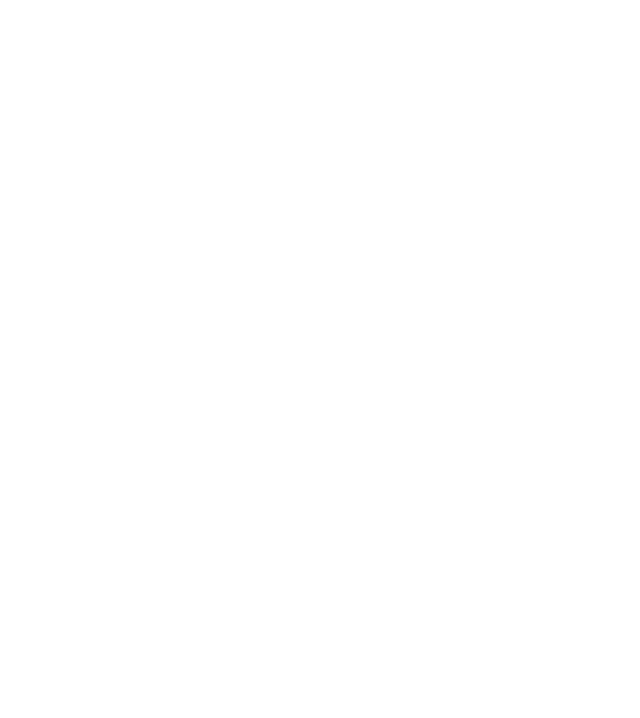
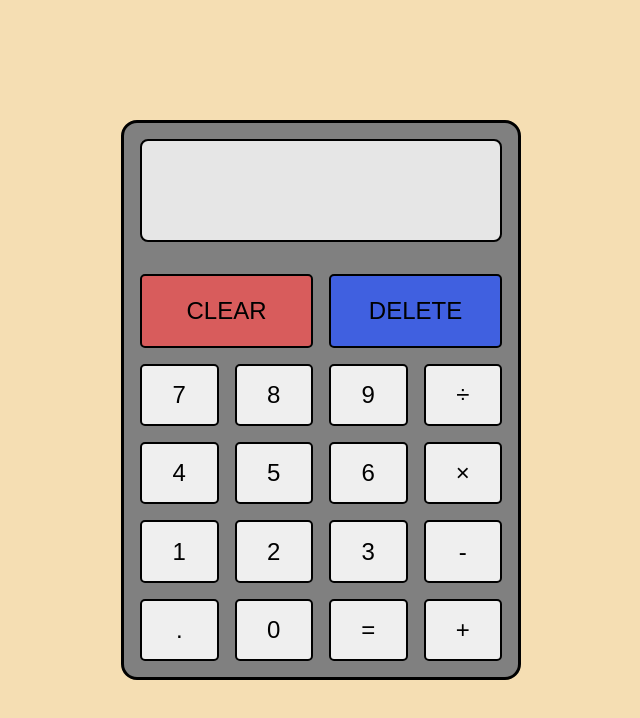
Before and after one commit to JosephCass/calculator, a plain HTML site: page index.html in a window 1280 px wide. Shown: the whole page, without its empty margins (319-959 px from the left). Drawn offline with Linux system fonts and the light colour scheme.

Commit message:
Created the UI for the Calculator

```diff
--- a/index.html
+++ b/index.html
@@ -8,5 +8,33 @@
     <link rel="stylesheet" href="styles.css" />
     <script src="app.js" defer></script>
   </head>
-  <body></body>
+  <body>
+    <div class="calculator">
+      <div class="calculator-display"></div>
+      <div class="calculator-btns">
+        <div class="erase-btns">
+          <button class="clear-btn btn">CLEAR</button>
+          <button class="delete-btn btn">DELETE</button>
+        </div>
+        <div class="math-btns">
+          <button class="btn btn-7">7</button>
+          <button class="btn btn-8">8</button>
+          <button class="btn btn-9">9</button>
+          <button class="btn btn-divide">&#247</button>
+          <button class="btn btn-4">4</button>
+          <button class="btn btn-5">5</button>
+          <button class="btn btn-6">6</button>
+          <button class="btn btn-multiply">&#215;</button>
+          <button class="btn btn-1">1</button>
+          <button class="btn btn-2">2</button>
+          <button class="btn btn-3">3</button>
+          <button class="btn btn-minus">-</button>
+          <button class="btn btn-decimal">.</button>
+          <button class="btn btn-0">0</button>
+          <button class="btn btn-equal">=</button>
+          <button class="btn btn-plus">+</button>
+        </div>
+      </div>
+    </div>
+  </body>
 </html>
--- a/styles.css
+++ b/styles.css
@@ -0,0 +1,86 @@
+:root {
+}
+
+* {
+  padding: 0;
+  margin: 0;
+  box-sizing: border-box;
+}
+
+body {
+  display: flex;
+  justify-content: center;
+  align-items: center;
+  background-color: wheat;
+  width: 100%;
+  height: 100vh;
+}
+
+.calculator {
+  background-color: gray;
+  width: 25rem;
+  height: 35rem;
+  border-radius: 1rem;
+  border: 0.2rem solid black;
+  display: grid;
+  grid-template-columns: 1fr;
+  grid-template-rows: 1fr 3fr;
+  gap: 1rem;
+}
+
+.calculator-display {
+  background-color: rgb(230, 230, 230);
+  border: 0.15rem solid black;
+  border-radius: 0.5rem;
+  margin: 1rem;
+}
+
+.calculator-btns {
+  background-color: gray;
+  border-radius: 0.5rem;
+  border-top-left-radius: 0;
+  border-top-right-radius: 0;
+  margin: 1rem;
+  margin-top: 0;
+  display: grid;
+  grid-template-columns: 1fr;
+  grid-template-rows: 1fr 4fr;
+  gap: 1rem;
+}
+
+.btn {
+  border: 2px black solid;
+  border-radius: 5px;
+  font-size: 1.5rem;
+  font-family: sans-serif;
+}
+
+.btn:hover {
+  filter: brightness(85%);
+  cursor: pointer;
+}
+
+.erase-btns {
+  display: flex;
+  flex-direction: row;
+  gap: 1rem;
+}
+
+.clear-btn {
+  width: 100%;
+  height: 100%;
+  background-color: rgb(216, 92, 92);
+}
+
+.delete-btn {
+  width: 100%;
+  height: 100%;
+  background-color: rgb(64, 96, 224);
+}
+
+.math-btns {
+  display: grid;
+  grid-template-columns: repeat(4, 1fr);
+  gap: 1rem;
+  margin-top: 0;
+}
```
